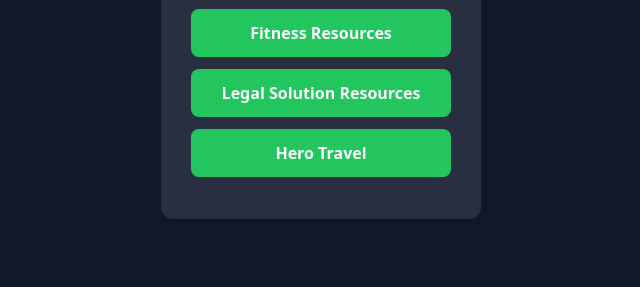
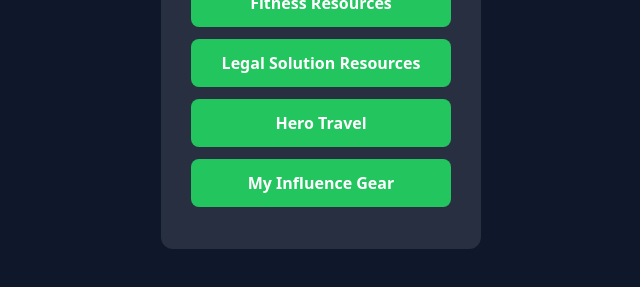
Before and after one commit to rasheduzzaman1978/tailwindcss-figma-file-practice, a website: page index.html in a window 1280 px wide. Shown: the part 339-626 px from the top of the page, without its empty margins (319-959 px from the left). Drawn offline with nearby package versions, Linux system fonts and the light colour scheme.

Commit message:
my-influence-gear folder added

```diff
--- a/index.html
+++ b/index.html
@@ -34,6 +34,13 @@
     >
       Hero Travel
     </a>
+
+     <a
+      href="./my-influence-gear/"
+      class="block my-3 px-3 py-3 bg-green-500 text-white no-underline rounded-lg font-bold hover:bg-green-600 transition"
+    >
+      My Influence Gear
+    </a>
   </div>
 
 </body>
```
